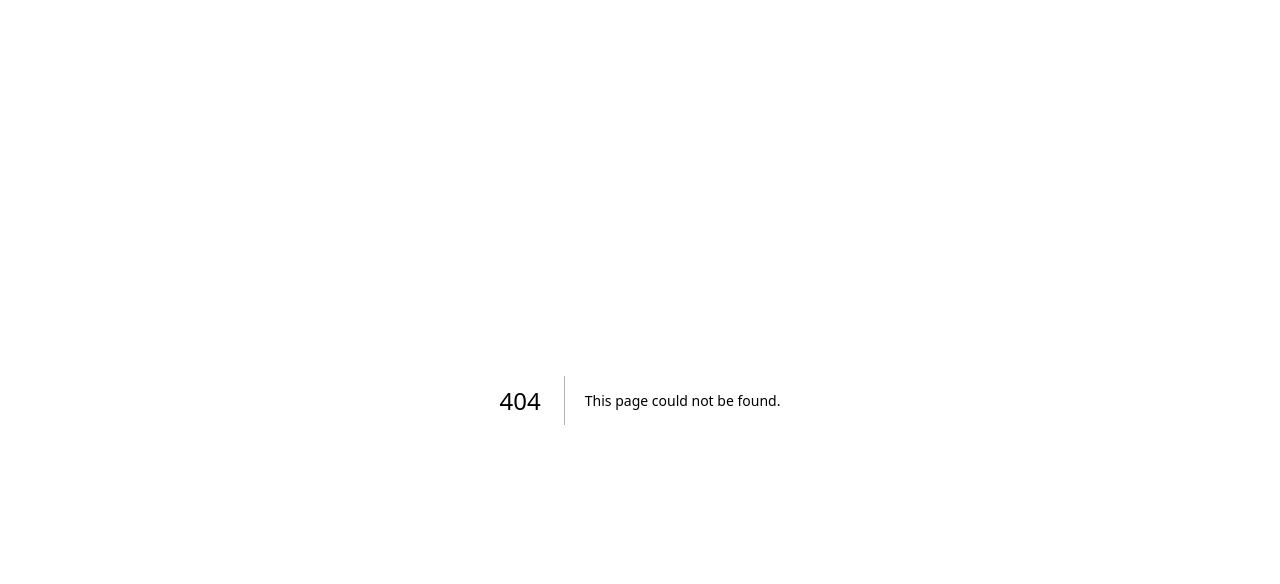
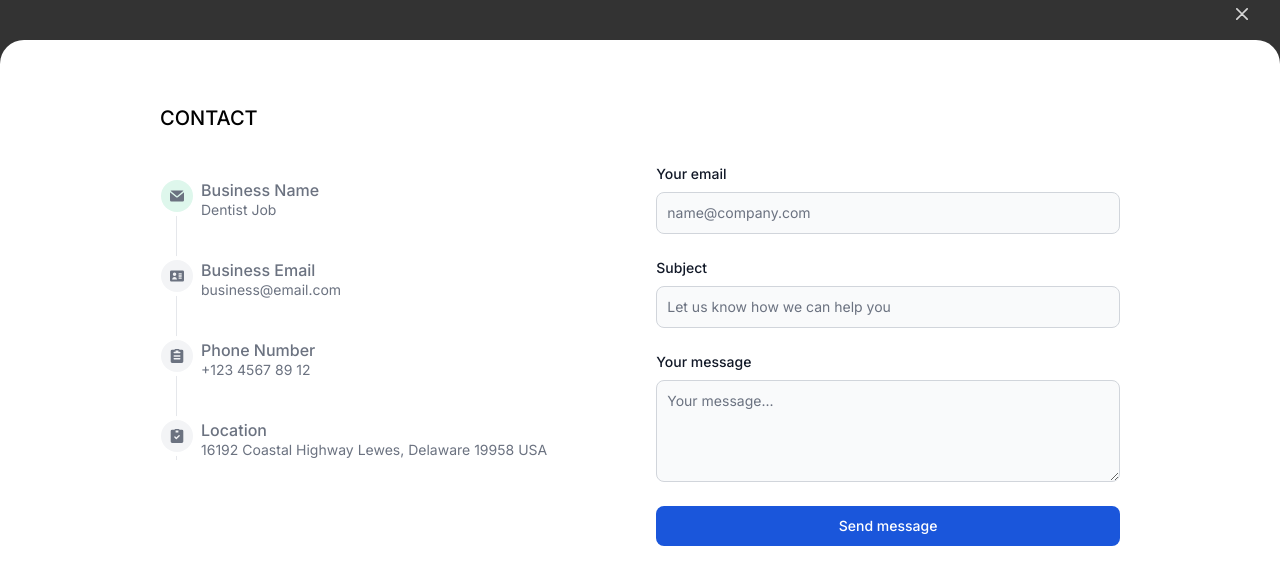
Before and after one commit to eloquent-studio/rendezvous, a Next.js app: page /business/1/c in a window 1280 px wide. Before the commit this address had no page. Shown: the top 584 px of the page. Built offline with nearby package versions, Linux system fonts and the light colour scheme.

Commit message:
add contact page

```diff
--- /dev/null
+++ b/src/app/(business)/business/[businessName]/c/page.tsx
@@ -0,0 +1,10 @@
+import ContactModal from '@/components/business-page/contact-modal'
+import React from 'react'
+
+export default function ContactPage() {
+  return (
+    <>
+      <ContactModal/>
+    </>
+  )
+}
--- a/src/app/(business)/business/[businessName]/page.tsx
+++ b/src/app/(business)/business/[businessName]/page.tsx
@@ -1,22 +1,31 @@
 import BusinessPage from "@/components/business-page";
 import { notFound } from "next/navigation";
 import prisma from "@/lib/prisma";
+import SecondaryNavbar from "@/components/business-page/secondary-navbar";
 
-export default async function Page({ params }: { params: { businessName: string } }) {
+export default async function Page({
+  params,
+}: {
+  params: { businessName: string };
+}) {
   const business = await prisma.businessAccount.findUnique({
     where: {
-      name: params.businessName
+      name: params.businessName,
     },
     include: {
       user: {
         select: {
           id: true,
-          fullname: true
-        }
-      }
-    }
-  })
-  if (!business)
-    notFound()
-  return <BusinessPage business={business} />
+          fullname: true,
+        },
+      },
+    },
+  });
+  if (!business) notFound();
+  return (
+    <>
+      <SecondaryNavbar />
+      <BusinessPage business={business} />
+    </>
+  );
 }
--- a/src/app/(business)/business/page.tsx
+++ b/src/app/(business)/business/page.tsx
@@ -1,14 +1,14 @@
-import Image from 'next/image'
-import Link from 'next/link'
-import React from 'react'
-import Button from '@/components/props/button'
-import Card from '@/components/business-page/card'
+import Link from "next/link";
+import React from "react";
+import Card from "@/components/business-page/card";
+import SecondaryNavbar from "@/components/business-page/secondary-navbar";
 
-export default function BusinessesPage () {
+export default function BusinessesPage() {
   return (
     <>
+      <SecondaryNavbar />
       <div className="max-w-screen-lg mx-auto h-full mt-16 p-2 md:p-0">
-        <div className='w-full h-48 bg-blue-950 rounded-md'>
+        <div className="w-full h-48 bg-blue-950 rounded-md">
           <div className="w-full h-full p-8 md:p-2 text-white flex flex-col items-center justify-center gap-4">
             <div>
               <p className="font-extrabold text-xl md:text-2xl lg:text-3xl">
@@ -18,50 +18,99 @@ export default function BusinessesPage () {
                 You think it. And got a rendezvous
               </p>
             </div>
-            <Link href="/" className='border border-gray-50 rounded-full px-8 py-1 text-sm font-semibold'>How Rendezvous Work</Link>
+            <Link
+              href="/"
+              className="border border-gray-50 rounded-full px-8 py-1 text-sm font-semibold"
+            >
+              How Rendezvous Work
+            </Link>
           </div>
         </div>
-        <main className='max-w-screen-lg mx-auto my-4'>
+        <main className="max-w-screen-lg mx-auto my-4">
           <div className="w-full h-full px-2 md:p-0 flex flex-col gap-4">
-            <nav className='w-full items-center justify-between flex flex-row gap-4'>
-                <form className='w-1/2'>
-                  <label htmlFor="search"  className="mb-2 text-sm font-medium text-gray-900 sr-only">Search</label>
+            <nav className="w-full items-center justify-between flex flex-row gap-4">
+              <form className="w-1/2">
+                <label
+                  htmlFor="search"
+                  className="mb-2 text-sm font-medium text-gray-900 sr-only"
+                >
+                  Search
+                </label>
                 <div className="relative">
-                    <div  className="absolute inset-y-0 start-0 flex items-center ps-3 pointer-events-none">
-                      <svg  className="w-4 h-4 text-gray-500 dark:text-gray-400" aria-hidden="true" xmlns="http://www.w3.org/2000/svg" fill="none" viewBox="0 0 20 20">
-                        <path stroke="currentColor" strokeLinecap="round" strokeLinejoin="round" strokeWidth="2" d="m19 19-4-4m0-7A7 7 0 1 1 1 8a7 7 0 0 1 14 0Z"/>
+                  <div className="absolute inset-y-0 start-0 flex items-center ps-3 pointer-events-none">
+                    <svg
+                      className="w-4 h-4 text-gray-500 dark:text-gray-400"
+                      aria-hidden="true"
+                      xmlns="http://www.w3.org/2000/svg"
+                      fill="none"
+                      viewBox="0 0 20 20"
+                    >
+                      <path
+                        stroke="currentColor"
+                        strokeLinecap="round"
+                        strokeLinejoin="round"
+                        strokeWidth="2"
+                        d="m19 19-4-4m0-7A7 7 0 1 1 1 8a7 7 0 0 1 14 0Z"
+                      />
                     </svg>
                   </div>
-                    <input type="search" className=" w-full p-2 ps-10 text-sm text-gray-900 border border-gray-300 rounded-full bg-gray-50 focus:ring-blue-500 focus:border-blue-500" placeholder="Search..." required />
+                  <input
+                    type="search"
+                    className=" w-full p-2 ps-10 text-sm text-gray-900 border border-gray-300 rounded-full bg-gray-50 focus:ring-blue-500 focus:border-blue-500"
+                    placeholder="Search..."
+                    required
+                  />
                   {/* <button type="submit"  className="text-white absolute end-2.5 bottom-2.5 bg-blue-700 hover:bg-blue-800 focus:ring-4 focus:outline-none focus:ring-blue-300 font-medium rounded-lg text-sm">Search</button> */}
                 </div>
               </form>
-                <form className='w-1/2'>
-                  <label htmlFor="search"  className="mb-2 text-sm font-medium text-gray-900 sr-only">Search</label>
+              <form className="w-1/2">
+                <label
+                  htmlFor="search"
+                  className="mb-2 text-sm font-medium text-gray-900 sr-only"
+                >
+                  Search
+                </label>
                 <div className="relative">
-                    <div  className="absolute inset-y-0 start-0 flex items-center ps-3 pointer-events-none">
-                      <svg  className="w-4 h-4 text-gray-500 dark:text-gray-400" aria-hidden="true" xmlns="http://www.w3.org/2000/svg" fill="none" viewBox="0 0 20 20">
-                        <path stroke="currentColor" strokeLinecap="round" strokeLinejoin="round" strokeWidth="2" d="m19 19-4-4m0-7A7 7 0 1 1 1 8a7 7 0 0 1 14 0Z"/>
+                  <div className="absolute inset-y-0 start-0 flex items-center ps-3 pointer-events-none">
+                    <svg
+                      className="w-4 h-4 text-gray-500 dark:text-gray-400"
+                      aria-hidden="true"
+                      xmlns="http://www.w3.org/2000/svg"
+                      fill="none"
+                      viewBox="0 0 20 20"
+                    >
+                      <path
+                        stroke="currentColor"
+                        strokeLinecap="round"
+                        strokeLinejoin="round"
+                        strokeWidth="2"
+                        d="m19 19-4-4m0-7A7 7 0 1 1 1 8a7 7 0 0 1 14 0Z"
+                      />
                     </svg>
                   </div>
-                    <input type="search" className=" w-full p-2 ps-10 text-sm text-gray-900 border border-gray-300 rounded-full bg-gray-50 focus:ring-blue-500 focus:border-blue-500" placeholder="Search..." required />
+                  <input
+                    type="search"
+                    className=" w-full p-2 ps-10 text-sm text-gray-900 border border-gray-300 rounded-full bg-gray-50 focus:ring-blue-500 focus:border-blue-500"
+                    placeholder="Search..."
+                    required
+                  />
                   {/* <button type="submit"  className="text-white absolute end-2.5 bottom-2.5 bg-blue-700 hover:bg-blue-800 focus:ring-4 focus:outline-none focus:ring-blue-300 font-medium rounded-lg text-sm">Search</button> */}
                 </div>
               </form>
             </nav>
-            <div className='grid grid-cols-1 md:grid-cols-3 gap-4 my-4'>
-              <Card/>
-              <Card/>
-              <Card/>
-              <Card/>
-              <Card/>
-              <Card/>
-              <Card/>
-              <Card/>
+            <div className="grid grid-cols-1 md:grid-cols-3 gap-4 my-4">
+              <Card />
+              <Card />
+              <Card />
+              <Card />
+              <Card />
+              <Card />
+              <Card />
+              <Card />
             </div>
           </div>
         </main>
       </div>
     </>
-)
+  );
 }
--- a/src/app/(business)/layout.tsx
+++ b/src/app/(business)/layout.tsx
@@ -1,10 +1,8 @@
-import SecondaryNavbar from '@/components/business-page/secondary-navbar'
 import React from 'react'
 
 export default function AuthLayout({children}: {children: React.ReactNode, params: any}) {
   return (
     <div>
-      <SecondaryNavbar/>
       {children}
     </div>
   )
--- /dev/null
+++ b/src/components/business-page/contact-modal.tsx
@@ -0,0 +1,193 @@
+"use client";
+
+import React, { useState, useRef, useCallback } from "react";
+import { usePathname, useRouter } from "next/navigation";
+
+export default function ContactModal() {
+  const overlay = useRef<HTMLDivElement>(null);
+  const wrapper = useRef<HTMLDivElement>(null);
+  const router = useRouter();
+
+  // const timestamp = notification?.createdAt;
+  // const time = dateFormat(timestamp);
+
+  const onDismiss = useCallback(() => {
+    router.back();
+  }, [router]);
+
+  //for exiting when you click anywhere except the white part
+  const handleClick = useCallback(
+    (e: React.MouseEvent) => {
+      if (e.target === overlay.current && onDismiss) {
+        onDismiss();
+      }
+    },
+    [onDismiss, overlay]
+  );
+
+  const BodyContent = (
+    <div className="flex flex-col gap-4">
+      <header className="w-full h-full mb-4">
+        <h1 className="uppercase font-medium text-xl">contact</h1>
+      </header>
+      <div className="w-full h-full flex flex-col md:flex-row gap-8 md:gap-4">
+        <div className="w-full h-full md:h-[65vh] p-4">
+          <ol className="relative text-gray-500 border-s border-gray-200">
+            <li className="mb-10 ms-6">
+              <span className="absolute flex items-center justify-center w-8 h-8 bg-green-100 rounded-full -start-4 ring-4 ring-white">
+                <svg
+                  className="w-3.5 h-3.5"
+                  aria-hidden="true"
+                  xmlns="http://www.w3.org/2000/svg"
+                  fill="currentColor"
+                  viewBox="0 0 20 16"
+                >
+                  <path d="m10.036 8.278 9.258-7.79A1.979 1.979 0 0 0 18 0H2A1.987 1.987 0 0 0 .641.541l9.395 7.737Z" />
+                  <path d="M11.241 9.817c-.36.275-.801.425-1.255.427-.428 0-.845-.138-1.187-.395L0 2.6V14a2 2 0 0 0 2 2h16a2 2 0 0 0 2-2V2.5l-8.759 7.317Z" />
+                </svg>
+              </span>
+              <h3 className="font-medium leading-tight">Business Name</h3>
+              <p className="text-sm">Dentist Job</p>
+            </li>
+            <li className="mb-10 ms-6">
+              <span className="absolute flex items-center justify-center w-8 h-8 bg-gray-100 rounded-full -start-4 ring-4 ring-white">
+                <svg
+                  className="w-3.5 h-3.5 text-gray-500"
+                  aria-hidden="true"
+                  xmlns="http://www.w3.org/2000/svg"
+                  fill="currentColor"
+                  viewBox="0 0 20 16"
+                >
+                  <path d="M18 0H2a2 2 0 0 0-2 2v12a2 2 0 0 0 2 2h16a2 2 0 0 0 2-2V2a2 2 0 0 0-2-2ZM6.5 3a2.5 2.5 0 1 1 0 5 2.5 2.5 0 0 1 0-5ZM3.014 13.021l.157-.625A3.427 3.427 0 0 1 6.5 9.571a3.426 3.426 0 0 1 3.322 2.805l.159.622-6.967.023ZM16 12h-3a1 1 0 0 1 0-2h3a1 1 0 0 1 0 2Zm0-3h-3a1 1 0 1 1 0-2h3a1 1 0 1 1 0 2Zm0-3h-3a1 1 0 1 1 0-2h3a1 1 0 1 1 0 2Z" />
+                </svg>
+              </span>
+              <h3 className="font-medium leading-tight">Business Email</h3>
+              <p className="text-sm">business@email.com</p>
+            </li>
+            <li className="mb-10 ms-6">
+              <span className="absolute flex items-center justify-center w-8 h-8 bg-gray-100 rounded-full -start-4 ring-4 ring-white">
+                <svg
+                  className="w-3.5 h-3.5 text-gray-500"
+                  aria-hidden="true"
+                  xmlns="http://www.w3.org/2000/svg"
+                  fill="currentColor"
+                  viewBox="0 0 18 20"
+                >
+                  <path d="M16 1h-3.278A1.992 1.992 0 0 0 11 0H7a1.993 1.993 0 0 0-1.722 1H2a2 2 0 0 0-2 2v15a2 2 0 0 0 2 2h14a2 2 0 0 0 2-2V3a2 2 0 0 0-2-2Zm-3 14H5a1 1 0 0 1 0-2h8a1 1 0 0 1 0 2Zm0-4H5a1 1 0 0 1 0-2h8a1 1 0 1 1 0 2Zm0-5H5a1 1 0 0 1 0-2h2V2h4v2h2a1 1 0 1 1 0 2Z" />
+                </svg>
+              </span>
+              <h3 className="font-medium leading-tight">Phone Number</h3>
+              <p className="text-sm">+123 4567 89 12</p>
+            </li>
+            <li className="ms-6">
+              <span className="absolute flex items-center justify-center w-8 h-8 bg-gray-100 rounded-full -start-4 ring-4 ring-white">
+                <svg
+                  className="w-3.5 h-3.5 text-gray-500"
+                  aria-hidden="true"
+                  xmlns="http://www.w3.org/2000/svg"
+                  fill="currentColor"
+                  viewBox="0 0 18 20"
+                >
+                  <path d="M16 1h-3.278A1.992 1.992 0 0 0 11 0H7a1.993 1.993 0 0 0-1.722 1H2a2 2 0 0 0-2 2v15a2 2 0 0 0 2 2h14a2 2 0 0 0 2-2V3a2 2 0 0 0-2-2ZM7 2h4v3H7V2Zm5.7 8.289-3.975 3.857a1 1 0 0 1-1.393 0L5.3 12.182a1.002 1.002 0 1 1 1.4-1.436l1.328 1.289 3.28-3.181a1 1 0 1 1 1.392 1.435Z" />
+                </svg>
+              </span>
+              <h3 className="font-medium leading-tight">Location</h3>
+              <p className="text-sm">16192 Coastal Highway Lewes, Delaware 19958 USA</p>
+            </li>
+          </ol>
+        </div>
+        <div className="w-full h-full md:h-[65vh]">
+          <form className="mb-6">
+            <div className="mb-6">
+              <label
+                htmlFor="email"
+                className="block mb-2 text-sm font-medium text-gray-900 dark:text-white"
+              >
+                Your email
+              </label>
+              <input
+                type="email"
+                id="email"
+                className="bg-gray-50 border border-gray-300 text-gray-900 text-sm rounded-lg focus:ring-blue-500 focus:border-blue-500 block w-full p-2.5 dark:bg-gray-700 dark:border-gray-600 dark:placeholder-gray-400 dark:text-white dark:focus:ring-blue-500 dark:focus:border-blue-500"
+                placeholder="name@company.com"
+                required
+              />
+            </div>
+            <div className="mb-6">
+              <label
+                htmlFor="subject"
+                className="block mb-2 text-sm font-medium text-gray-900 dark:text-white"
+              >
+                Subject
+              </label>
+              <input
+                type="text"
+                id="subject"
+                className="bg-gray-50 border border-gray-300 text-gray-900 text-sm rounded-lg focus:ring-blue-500 focus:border-blue-500 block w-full p-2.5 dark:bg-gray-700 dark:border-gray-600 dark:placeholder-gray-400 dark:text-white dark:focus:ring-blue-500 dark:focus:border-blue-500"
+                placeholder="Let us know how we can help you"
+                required
+              />
+            </div>
+            <div className="mb-6">
+              <label
+                htmlFor="message"
+                className="block mb-2 text-sm font-medium text-gray-900 dark:text-white"
+              >
+                Your message
+              </label>
+              <textarea
+                id="message"
+                rows={4}
+                className="block p-2.5 w-full text-sm text-gray-900 bg-gray-50 rounded-lg border border-gray-300 focus:ring-blue-500 focus:border-blue-500 dark:bg-gray-700 dark:border-gray-600 dark:placeholder-gray-400 dark:text-white dark:focus:ring-blue-500 dark:focus:border-blue-500"
+                placeholder="Your message..."
+              ></textarea>
+            </div>
+            <button
+              type="submit"
+              className="text-white bg-blue-700 hover:bg-blue-800 w-full focus:ring-4 focus:ring-blue-300 font-medium rounded-lg text-sm px-5 py-2.5 mb-2 focus:outline-none block"
+            >
+              Send message
+            </button>
+          </form>
+        </div>
+      </div>
+    </div>
+  );
+
+  return (
+    <div
+      ref={overlay}
+      className="fixed z-10 left-0 right-0 top-0 bottom-0 mx-auto bg-black/80"
+      onClick={handleClick}
+    >
+      <button
+        type="button"
+        onClick={onDismiss}
+        className="absolute top-2 right-8 text-white/80 hover:text-white/20 duration-500 transition-all ease-in"
+      >
+        <svg
+          className="w-3 h-3"
+          aria-hidden="true"
+          xmlns="http://www.w3.org/2000/svg"
+          fill="none"
+          viewBox="0 0 14 14"
+        >
+          <path
+            stroke="currentColor"
+            strokeLinecap="round"
+            strokeLinejoin="round"
+            strokeWidth="2"
+            d="m1 1 6 6m0 0 6 6M7 7l6-6M7 7l-6 6"
+          />
+        </svg>
+      </button>
+
+      <div
+        ref={wrapper}
+        className="flex flex-col absolute h-[95%] w-full bottom-0 bg-white rounded-t-3xl lg:px-40 px-8 py-16 overflow-auto"
+      >
+        {BodyContent}
+      </div>
+    </div>
+  );
+}
--- a/src/components/business-page/index.tsx
+++ b/src/components/business-page/index.tsx
@@ -2,6 +2,7 @@
 import Calendar from "@/components/business-page/calendar";
 import Button from "@/components/props/button";
 import Image from "next/image";
+import Link from "next/link";
 import React from "react";
 import { useState } from "react";
 
@@ -84,12 +85,12 @@ export default function BusinessPage({ business }: any) {
                   </li>
                 </ul>
                 <div className="flex">
-                  <button
-                    type="button"
+                  <Link
+                    href={`/business/${business.name}/c`}
                     className="inline-flex items-center justify-center w-full px-5 py-2 mt-2 text-sm font-medium text-gray-900 bg-white border border-gray-200 rounded-lg focus:outline-none hover:bg-gray-100 hover:text-blue-700 focus:z-10 focus:ring-4 focus:ring-gray-200"
                   >
                     Contact
-                  </button>
+                  </Link>
                 </div>
               </div>
             </div>
```
Lines whose indentation alone changed are shown as unchanged.
